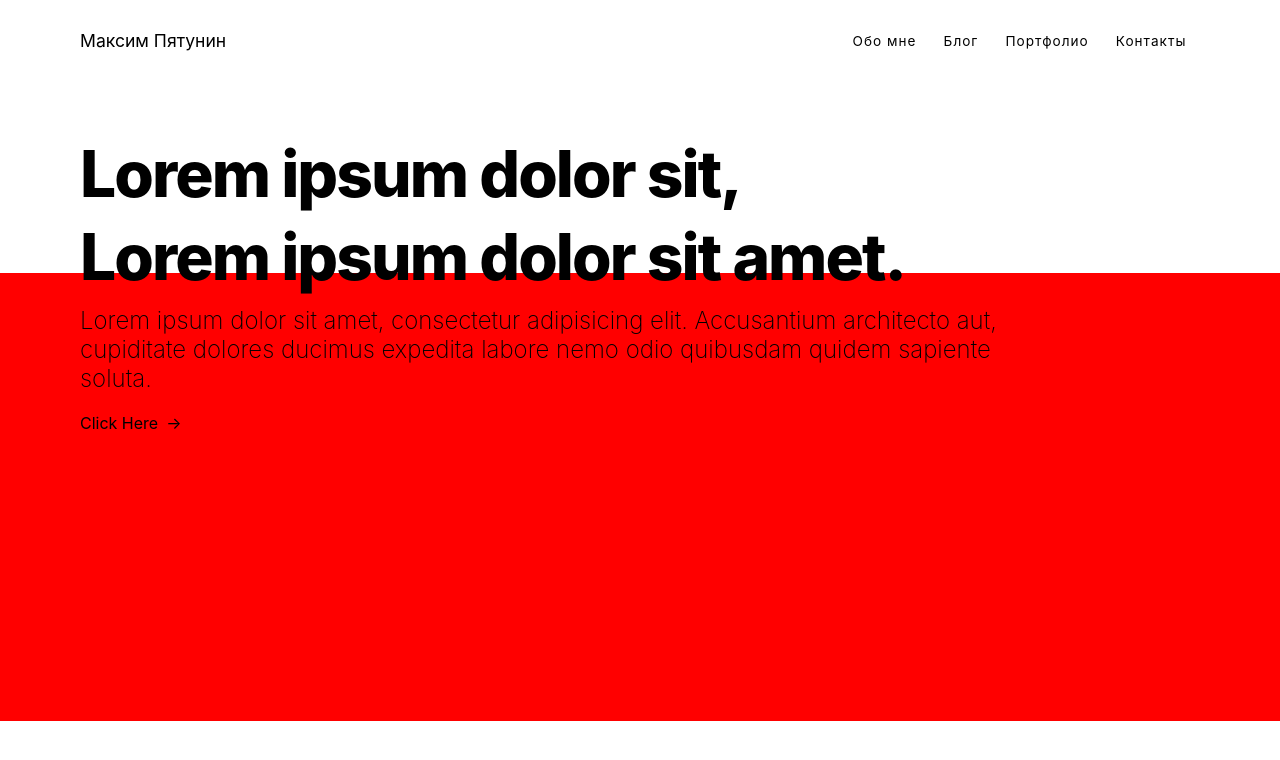
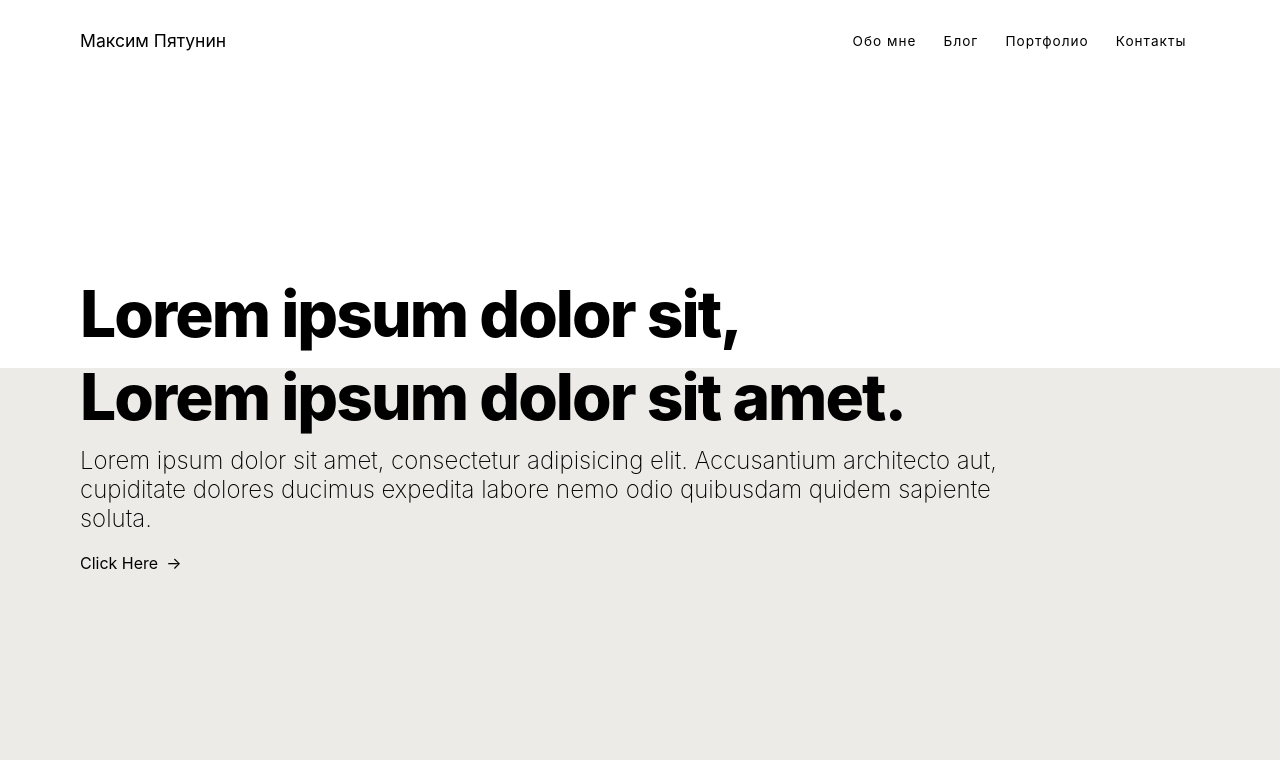
Before and after one commit to fxckker/svelte-test, a SvelteKit app: page / in a window 1280 px wide. Shown: the top 760 px of the page. Built offline with nearby package versions, Linux system fonts and the light colour scheme.

Commit message:
add main page and nav

```diff
--- a/src/routes/+page.svelte
+++ b/src/routes/+page.svelte
@@ -44,7 +44,7 @@
 
     .container {
         max-width: 1400px;
-        margin: 50px 0 0 2.5rem;
+        margin: 190px 0 0 2.5rem;
     }
 
     .info h1 {
@@ -70,10 +70,10 @@
     }
 
     .background-div {
-        background-color: red;
+        background-color: #ecebe8;
         width: 100%;
         height: 56vh;
-        margin: -160px auto;
+        margin: -205px auto;
     }
     .info .info-text{
         position: relative;
```
